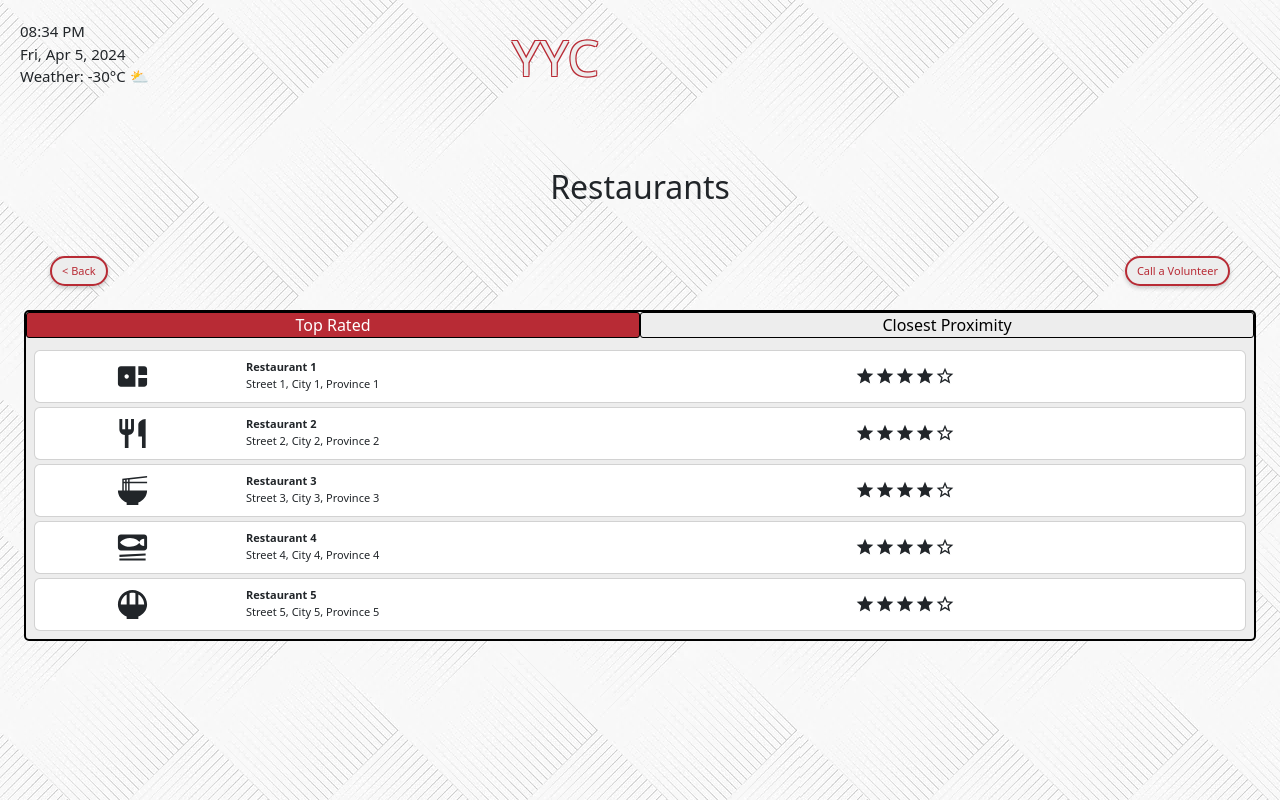
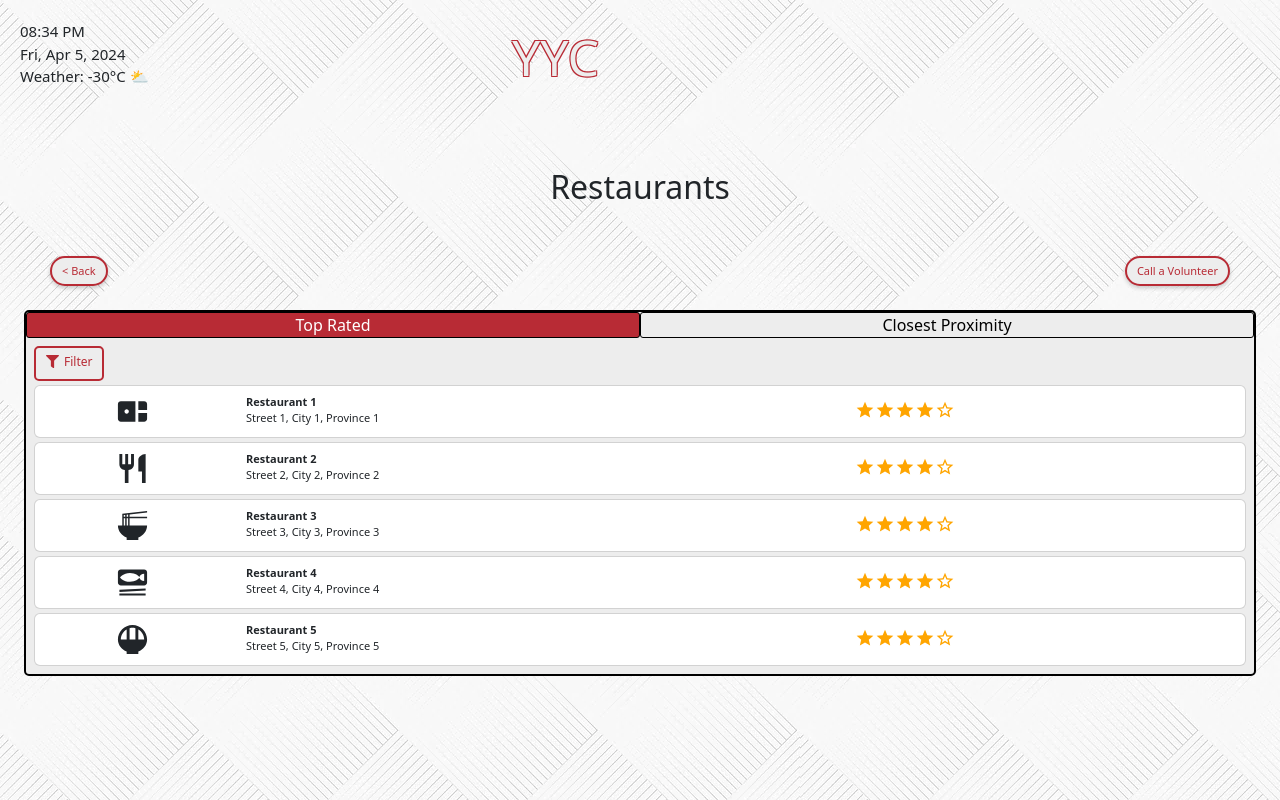
Before and after one commit to Andrew-Musa/Public_Information_Kiosk, a React (Create React App) app in the folder public_information_kiosk/: page /restaurants in a window 1280 px wide. Built offline with nearby package versions, Linux system fonts and the light colour scheme.

Commit message:
added filter button
added filter button and fixed map button's location

```diff
--- a/public_information_kiosk/src/pages/insideNavigation.jsx
+++ b/public_information_kiosk/src/pages/insideNavigation.jsx
@@ -45,10 +45,10 @@
             )}
 
             <div className='mapContainer'>
-                <ZoomIn style={{ color: '#B82B35', backgroundColor: 'white', borderRadius: '5px', marginTop: '170px', position: 'absolute', marginLeft: '345px', cursor: 'pointer', border: '1px solid black' }} />
-                <ZoomOut style={{ color: '#B82B35', backgroundColor: 'white', borderRadius: '5px', marginTop: '170px', position: 'absolute', marginLeft: '315px', cursor: 'pointer', border: '1px solid black' }} />
-                <Explore style={{ color: '#B82B35', backgroundColor: 'white', borderRadius: '5px', marginTop: '170px', position: 'absolute', marginLeft: '285px', cursor: 'pointer', border: '1px solid black' }} />
-                <RotateLeft style={{ color: '#B82B35', backgroundColor: 'white', borderRadius: '5px', marginTop: '170px', position: 'absolute', marginLeft: '255px', cursor: 'pointer', border: '1px solid black' }} />
+                <ZoomIn style={{ color: '#B82B35', backgroundColor: 'white', borderRadius: '5px', marginTop: '170px', position: 'absolute', marginLeft: '365px', cursor: 'pointer', border: '1px solid black' }} />
+                <ZoomOut style={{ color: '#B82B35', backgroundColor: 'white', borderRadius: '5px', marginTop: '170px', position: 'absolute', marginLeft: '335px', cursor: 'pointer', border: '1px solid black' }} />
+                <Explore style={{ color: '#B82B35', backgroundColor: 'white', borderRadius: '5px', marginTop: '170px', position: 'absolute', marginLeft: '305px', cursor: 'pointer', border: '1px solid black' }} />
+                <RotateLeft style={{ color: '#B82B35', backgroundColor: 'white', borderRadius: '5px', marginTop: '170px', position: 'absolute', marginLeft: '275px', cursor: 'pointer', border: '1px solid black' }} />
             </div>
             <p style={{ fontSize: '10px', marginLeft: '22px', fontWeight: 'bold', marginTop: '5px' }}>Open Hours: 8:00 AM-4:00 PM (MST) phone: (888) 888-8888.</p>
 
--- a/public_information_kiosk/src/pages/outsideNavigation.jsx
+++ b/public_information_kiosk/src/pages/outsideNavigation.jsx
@@ -48,19 +48,19 @@
             <div className='mapContainer2'>
                 <div className='destinationInfo'>
                     <img className='destinationImg' />
-                    <h1 style={{ fontSize: '10px', marginLeft: '10px', marginBottom: '0', marginTop: '5px' }}>Restaurant Name</h1>
-                    <Star style={{ fontSize: '10px', marginTop: '0px', marginLeft: '25px' }} />
-                    <Star style={{ fontSize: '10px', marginTop: '0px' }} />
-                    <Star style={{ fontSize: '10px', marginTop: '0px' }} />
-                    <Star style={{ fontSize: '10px', marginTop: '0px' }} />
-                    <Star style={{ fontSize: '10px', marginTop: '0px' }} />
-                    <p style={{ fontSize: '8px', textAlign: 'left', marginLeft: '5px' }}>Description of how yummy, tasty, and delicious, the food is.</p>
+                    <h1 style={{ fontSize: '10px', marginLeft: '17px', marginBottom: '0', marginTop: '5px' }}>Restaurant Name</h1>
+                    <Star style={{ fontSize: '10px', marginTop: '0px', marginLeft: '35px', color: 'orange' }} />
+                    <Star style={{ fontSize: '10px', marginTop: '0px', color: 'orange' }} />
+                    <Star style={{ fontSize: '10px', marginTop: '0px', color: 'orange' }} />
+                    <Star style={{ fontSize: '10px', marginTop: '0px', color: 'orange' }} />
+                    <Star style={{ fontSize: '10px', marginTop: '0px', color: 'orange' }} />
+                    <p style={{ fontSize: '8px', textAlign: 'left', marginLeft: '5px', paddingRight: '5px' }}>Description of how yummy, tasty, and delicious, the food is.</p>
                 </div>
                 <img className='outsideMap' />
-                <ZoomIn style={{ color: '#B82B35', backgroundColor: 'white', borderRadius: '5px', marginTop: '170px', position: 'absolute', marginLeft: '345px', cursor: 'pointer', border: '1px solid black' }} />
-                <ZoomOut style={{ color: '#B82B35', backgroundColor: 'white', borderRadius: '5px', marginTop: '170px', position: 'absolute', marginLeft: '315px', cursor: 'pointer', border: '1px solid black' }} />
-                <Explore style={{ color: '#B82B35', backgroundColor: 'white', borderRadius: '5px', marginTop: '170px', position: 'absolute', marginLeft: '285px', cursor: 'pointer', border: '1px solid black' }} />
-                <RotateLeft style={{ color: '#B82B35', backgroundColor: 'white', borderRadius: '5px', marginTop: '170px', position: 'absolute', marginLeft: '255px', cursor: 'pointer', border: '1px solid black' }} />
+                <ZoomIn style={{ color: '#B82B35', backgroundColor: 'white', borderRadius: '5px', marginTop: '170px', position: 'absolute', marginLeft: '365px', cursor: 'pointer', border: '1px solid black' }} />
+                <ZoomOut style={{ color: '#B82B35', backgroundColor: 'white', borderRadius: '5px', marginTop: '170px', position: 'absolute', marginLeft: '335px', cursor: 'pointer', border: '1px solid black' }} />
+                <Explore style={{ color: '#B82B35', backgroundColor: 'white', borderRadius: '5px', marginTop: '170px', position: 'absolute', marginLeft: '305px', cursor: 'pointer', border: '1px solid black' }} />
+                <RotateLeft style={{ color: '#B82B35', backgroundColor: 'white', borderRadius: '5px', marginTop: '170px', position: 'absolute', marginLeft: '275px', cursor: 'pointer', border: '1px solid black' }} />
             </div>
 
             <div className='d-flex justify-content-center pt-5'>
--- a/public_information_kiosk/src/pages/restaurants.jsx
+++ b/public_information_kiosk/src/pages/restaurants.jsx
@@ -181,6 +181,7 @@
 import { Link } from 'react-router-dom';
 import { Context } from '../context';
 import { Bento, Restaurant, RamenDining, SetMeal, RiceBowl, DinnerDining, Star, StarBorder } from '@mui/icons-material';
+import { FaFilter } from 'react-icons/fa';
 
 export default function Restaurants() {
     const [showPopup, setShowPopup] = useState(false);
@@ -240,6 +241,7 @@
                     <div onClick={proximityClicked} className='flex-fill text-center' style={{width: '50%', borderRadius: '3px', cursor: 'pointer', border: '1px solid #000000', backgroundColor: activeButton === 'proximity' ? '#B82B35' : 'transparent', color: activeButton === 'proximity' ? 'white' : 'black'}}>Closest Proximity</div>
                 </div>
                 <div className='p-2'>
+                    <button className='filterButton' style={{display: 'flex', border: '2px solid #B82B35', borderRadius: '5px', backgroundColor: '#EDEDED', color: '#B82B35', paddingRight: '10px', paddingLeft: '10px', paddingTop: '7px'}}><FaFilter fontSize='small' /> <h1 style={{fontSize: '12px', marginLeft: '5px'}}>Filter</h1></button>
                     {restaurants.map((restaurant, index) => (
                         <Link key={index} className='card mt-1' to='/outside-navigation' style={{ textDecoration: "none" }}>
                             <div className='row p-2'>
@@ -251,11 +253,11 @@
                                     <div>{restaurant.location}</div>
                                 </div>
                                 <div className='col-4'>
-                                    <Star fontSize='small' style={{marginTop: '5px'}}/>
-                                    <Star fontSize='small' style={{marginTop: '5px'}} />
-                                    <Star fontSize='small' style={{marginTop: '5px'}} />
-                                    <Star fontSize='small' style={{marginTop: '5px'}} />
-                                    <StarBorder fontSize='small' style={{marginTop: '5px'}} />
+                                    <Star fontSize='small' style={{marginTop: '5px', color: 'orange'}}/>
+                                    <Star fontSize='small' style={{marginTop: '5px', color: 'orange'}} />
+                                    <Star fontSize='small' style={{marginTop: '5px', color: 'orange'}} />
+                                    <Star fontSize='small' style={{marginTop: '5px', color: 'orange'}} />
+                                    <StarBorder fontSize='small' style={{marginTop: '5px', color: 'orange'}} />
                                 </div>
                             </div>
                         </Link>
--- a/public_information_kiosk/src/pages/styles.css
+++ b/public_information_kiosk/src/pages/styles.css
@@ -264,7 +264,7 @@
 .destinationInfo {
     background-color: white;
     margin-bottom: 0;
-    width: 110px;
+    width: 120px;
     height: 100%;
     border-radius: 5px;
 }
```
